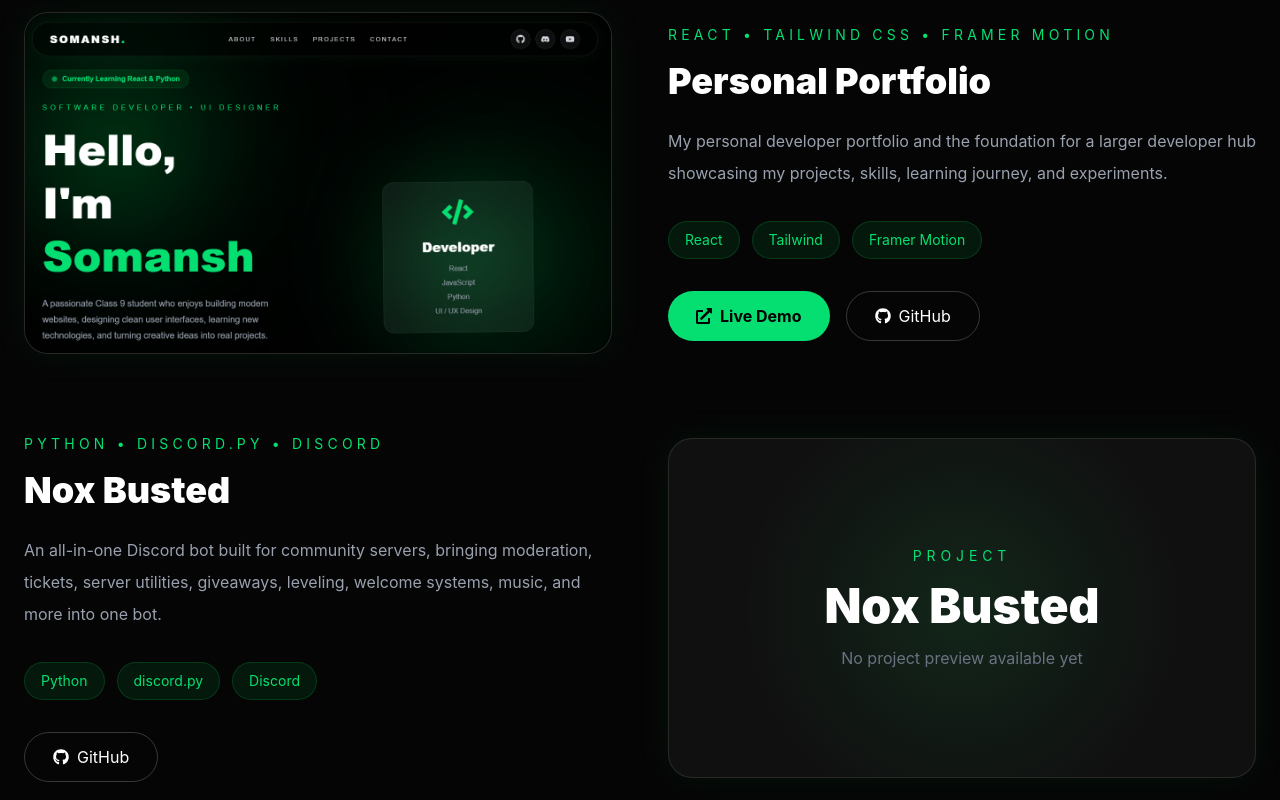
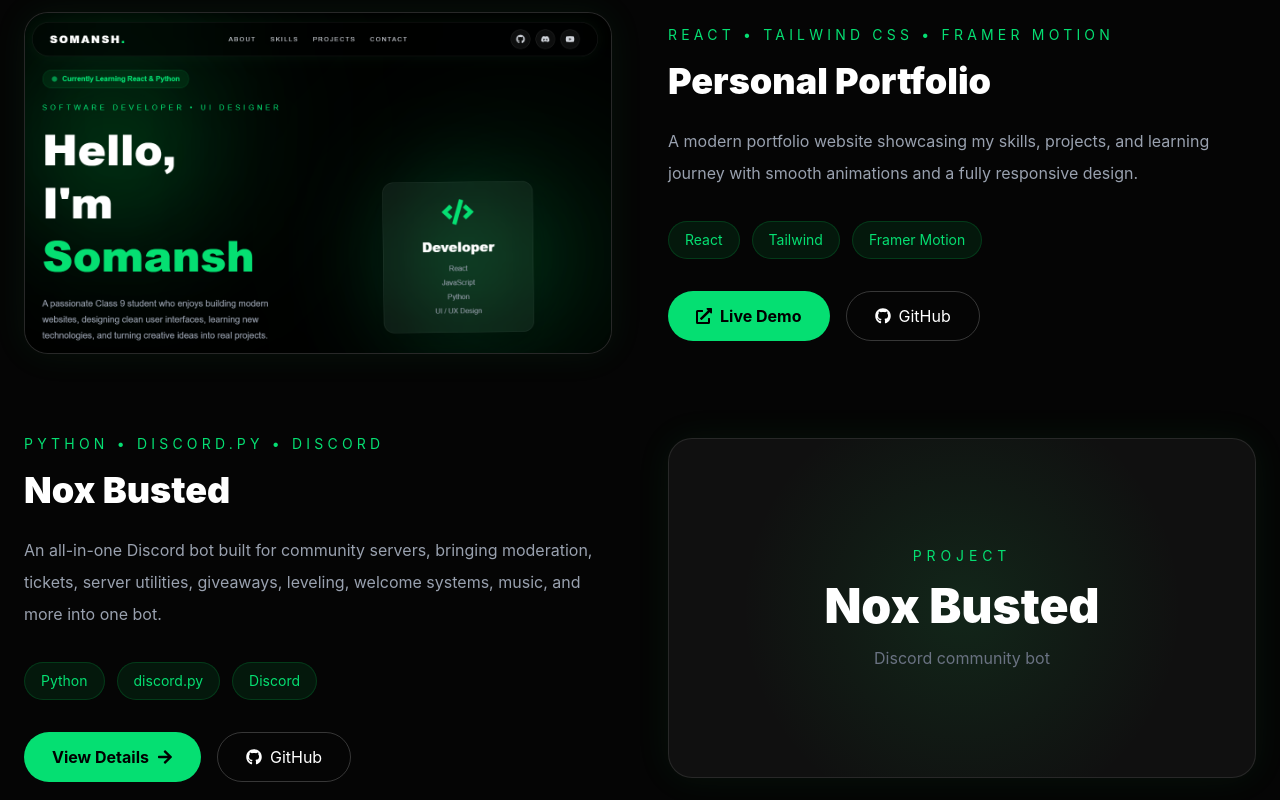
Before and after one commit to SomanshBhai/portfolio, a React (Vite) app: page / in a window 1280 px wide. Shown: the part 5040-5840 px from the top of the page. Built offline with nearby package versions, Linux system fonts and the light colour scheme.

Commit message:
Refactor Projects component with updated content
Updated project descriptions and added details link for Nox Busted. Improved layout and comments for clarity.

```diff
--- a/src/components/Projects.jsx
+++ b/src/components/Projects.jsx
@@ -1,5 +1,6 @@
 import { motion } from "framer-motion";
-import { FaGithub, FaExternalLinkAlt } from "react-icons/fa";
+import { FaGithub, FaExternalLinkAlt, FaArrowRight } from "react-icons/fa";
+import { Link } from "react-router-dom";
 
 import portfolioImg from "../assets/projects/portfolio.png";
 import calculatorImg from "../assets/projects/calculator.png";
@@ -10,7 +11,7 @@ const featuredProjects = [
     title: "Personal Portfolio",
     subtitle: "React • Tailwind CSS • Framer Motion",
     description:
-      "My personal developer portfolio and the foundation for a larger developer hub showcasing my projects, skills, learning journey, and experiments.",
+      "A modern portfolio website showcasing my skills, projects, and learning journey with smooth animations and a fully responsive design.",
     image: portfolioImg,
     github: "https://github.com/SomanshBhai/portfolio",
     demo: "https://portfolio-somansh-bhai.vercel.app",
@@ -23,7 +24,7 @@ const featuredProjects = [
       "An all-in-one Discord bot built for community servers, bringing moderation, tickets, server utilities, giveaways, leveling, welcome systems, music, and more into one bot.",
     image: null,
     github: "https://github.com/SomanshBhai/Nox-Busted",
-    demo: null,
+    details: "/projects/nox-busted",
     tech: ["Python", "discord.py", "Discord"],
   },
 ];
@@ -62,7 +63,7 @@ function ProjectCard({ project, index }) {
         index % 2 === 1 ? "lg:[&>*:first-child]:order-2" : ""
       }`}
     >
-      {/* Image / Project Preview */}
+      {/* Image */}
       {project.image ? (
         <motion.div
           whileHover={{ scale: 1.03 }}
@@ -91,7 +92,7 @@ function ProjectCard({ project, index }) {
             </h4>
 
             <p className="text-gray-500 mt-4">
-              No project preview available yet
+              Discord community bot
             </p>
           </div>
         </motion.div>
@@ -103,7 +104,9 @@ function ProjectCard({ project, index }) {
           {project.subtitle}
         </p>
 
-        <h3 className="text-4xl font-black mb-6">{project.title}</h3>
+        <h3 className="text-4xl font-black mb-6">
+          {project.title}
+        </h3>
 
         <p className="text-gray-400 leading-8 mb-8">
           {project.description}
@@ -135,6 +138,16 @@ function ProjectCard({ project, index }) {
             </a>
           )}
 
+          {project.details && (
+            <Link
+              to={project.details}
+              className="flex items-center gap-2 bg-green-400 text-black px-7 py-3 rounded-full font-bold hover:scale-105 transition"
+            >
+              View Details
+              <FaArrowRight />
+            </Link>
+          )}
+
           <a
             href={project.github}
             target="_blank"
@@ -162,7 +175,6 @@ function Projects() {
         viewport={{ once: true }}
         transition={{ duration: 0.8 }}
       >
-        {/* Section Heading */}
         <p className="uppercase tracking-[0.4em] text-green-400 text-center mb-4">
           My Work
         </p>
@@ -221,7 +233,7 @@ function Projects() {
           </div>
         </div>
 
-        {/* Future Projects */}
+        {/* Coming Soon */}
         <motion.div
           initial={{ opacity: 0, y: 40 }}
           whileInView={{ opacity: 1, y: 0 }}
@@ -234,8 +246,8 @@ function Projects() {
           </p>
 
           <p className="text-gray-400 max-w-xl mx-auto leading-7">
-            More experiments, Minecraft projects, and new builds will be added
-            here as they become real projects.
+            More experiments, Minecraft projects, and new builds will be
+            added here as they become real projects.
           </p>
         </motion.div>
       </motion.div>
```
